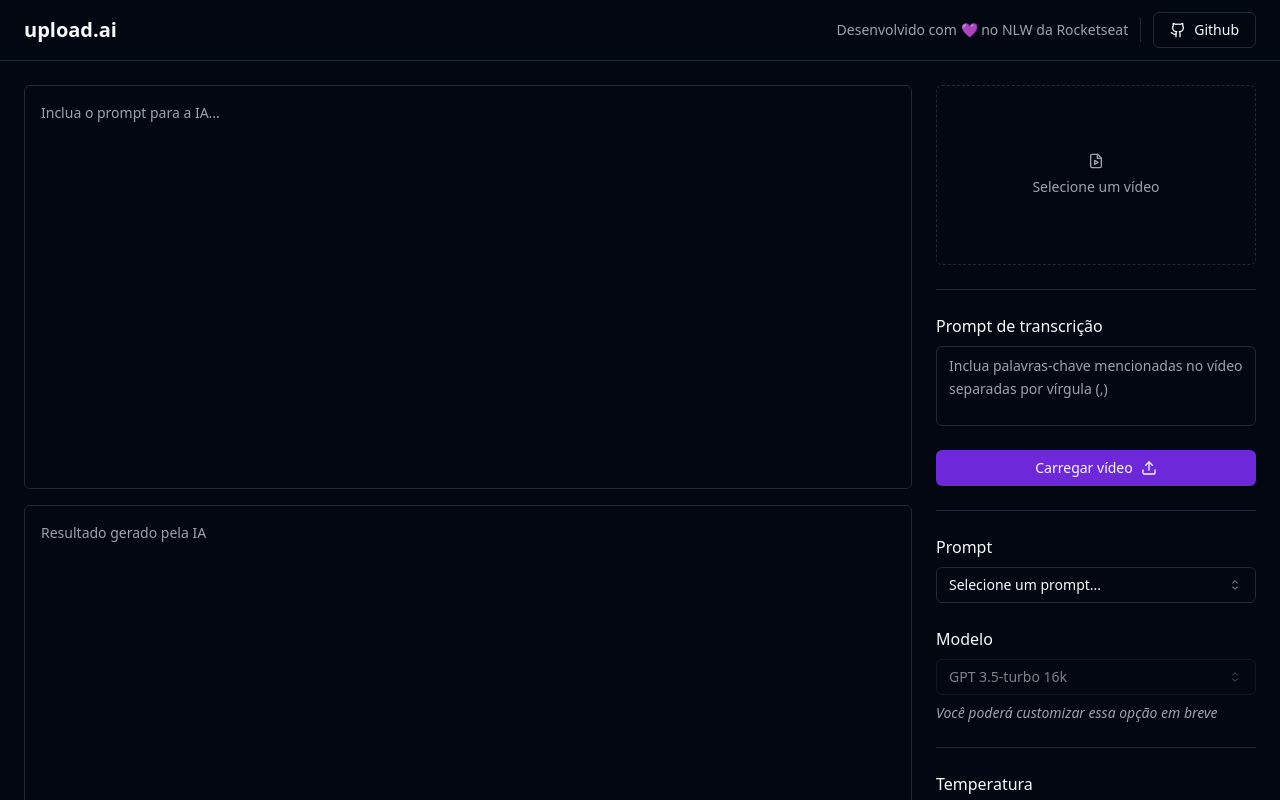
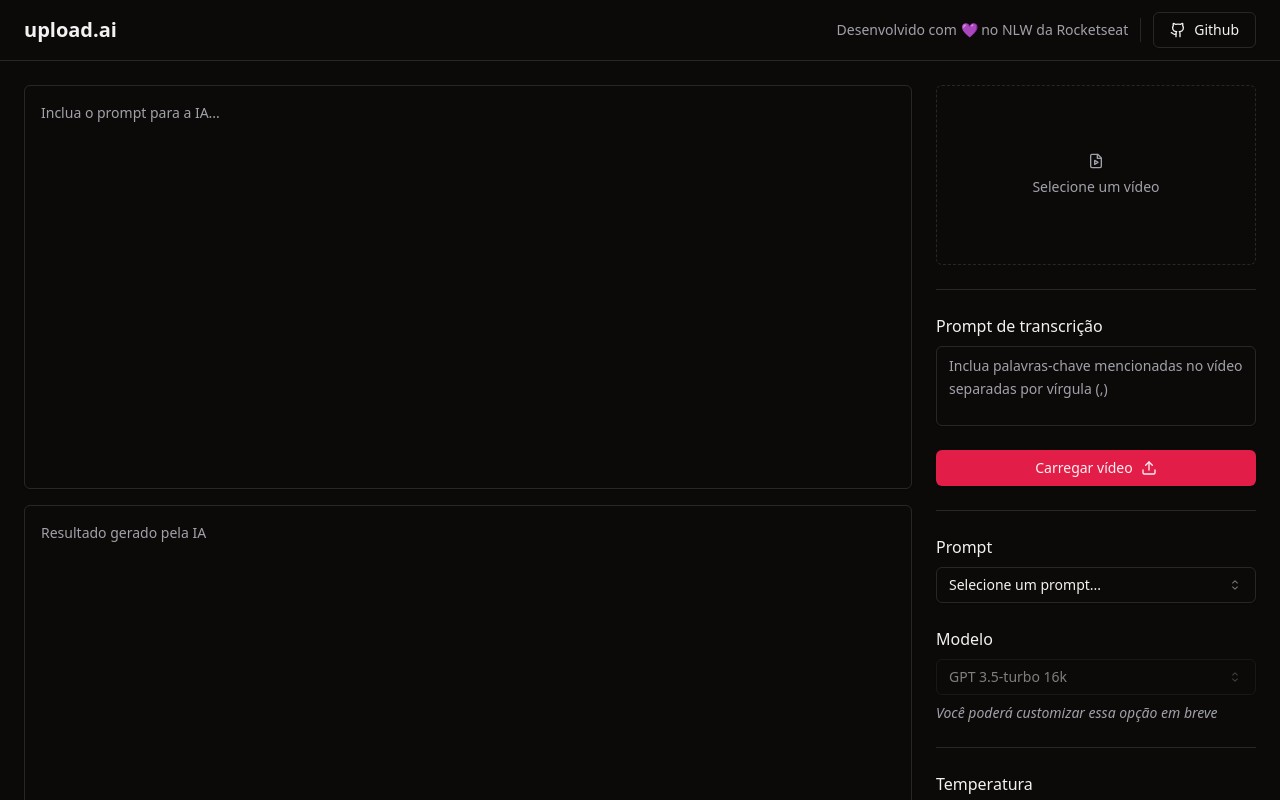
Before and after one commit to PabloXT14/nlw-ai, a React (Vite) app in the folder web/: page / in a window 1280 px wide. Shown: the top 800 px of the page. Built offline with nearby package versions, Linux system fonts and the light colour scheme.

Commit message:
style: changed theme style to Rose

```diff
--- a/web/src/index.css
+++ b/web/src/index.css
@@ -4,25 +4,25 @@
 
 @layer base {
   :root {
-    --background: 224 71.4% 4.1%;
-    --foreground: 210 20% 98%;
-    --card: 224 71.4% 4.1%;
-    --card-foreground: 210 20% 98%;
-    --popover: 224 71.4% 4.1%;
-    --popover-foreground: 210 20% 98%;
-    --primary: 263.4 70% 50.4%;
-    --primary-foreground: 210 20% 98%;
-    --secondary: 215 27.9% 16.9%;
-    --secondary-foreground: 210 20% 98%;
-    --muted: 215 27.9% 16.9%;
-    --muted-foreground: 217.9 10.6% 64.9%;
-    --accent: 215 27.9% 16.9%;
-    --accent-foreground: 210 20% 98%;
+    --background: 20 14.3% 4.1%;
+    --foreground: 0 0% 95%;
+    --card: 24 9.8% 10%;
+    --card-foreground: 0 0% 95%;
+    --popover: 0 0% 9%;
+    --popover-foreground: 0 0% 95%;
+    --primary: 346.8 77.2% 49.8%;
+    --primary-foreground: 355.7 100% 97.3%;
+    --secondary: 240 3.7% 15.9%;
+    --secondary-foreground: 0 0% 98%;
+    --muted: 0 0% 15%;
+    --muted-foreground: 240 5% 64.9%;
+    --accent: 12 6.5% 15.1%;
+    --accent-foreground: 0 0% 98%;
     --destructive: 0 62.8% 30.6%;
-    --destructive-foreground: 210 20% 98%;
-    --border: 215 27.9% 16.9%;
-    --input: 215 27.9% 16.9%;
-    --ring: 263.4 70% 50.4%;
+    --destructive-foreground: 0 85.7% 97.3%;
+    --border: 240 3.7% 15.9%;
+    --input: 240 3.7% 15.9%;
+    --ring: 346.8 77.2% 49.8%;
 
     --radius: 0.5rem;
   }
```
